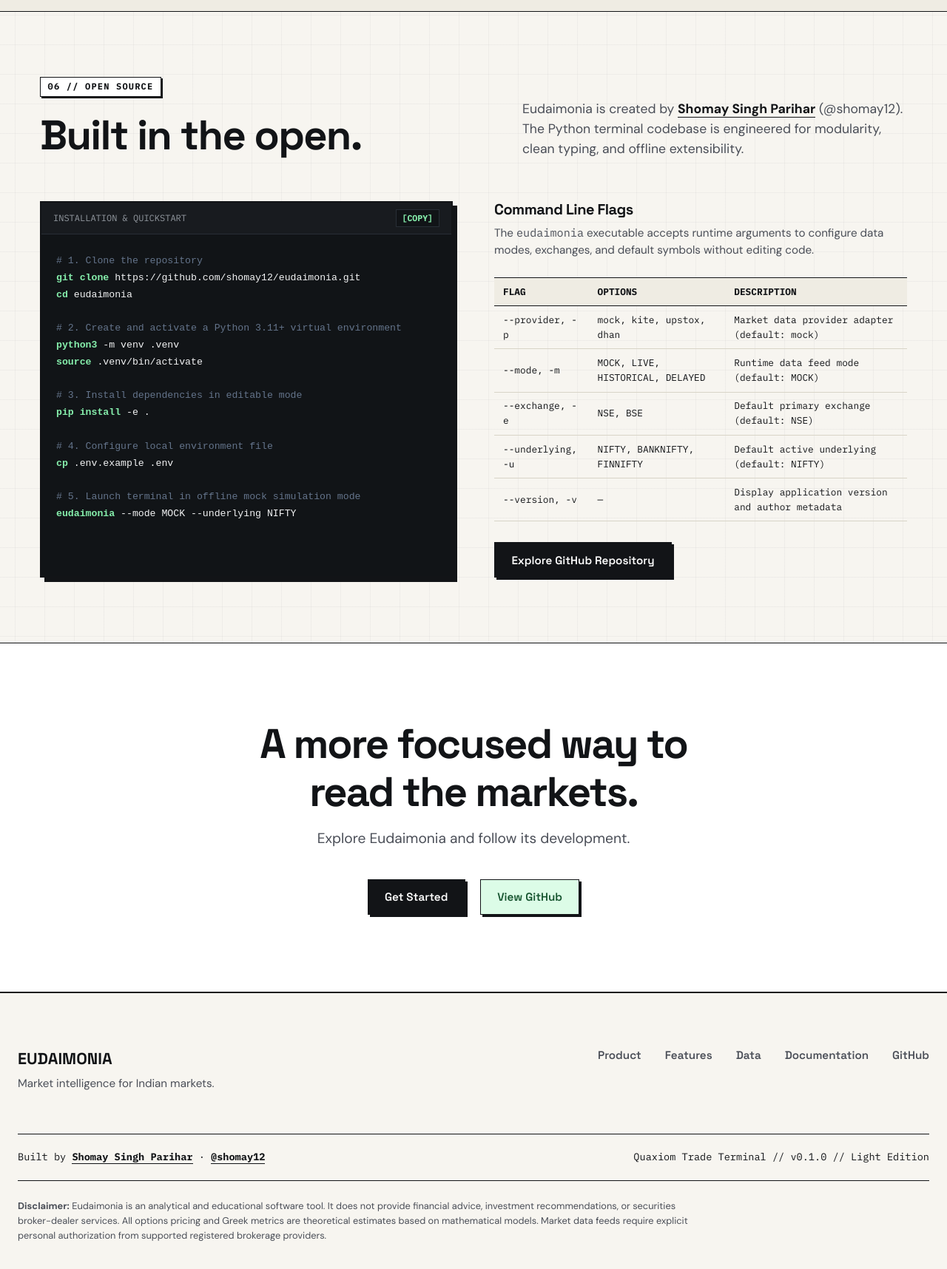
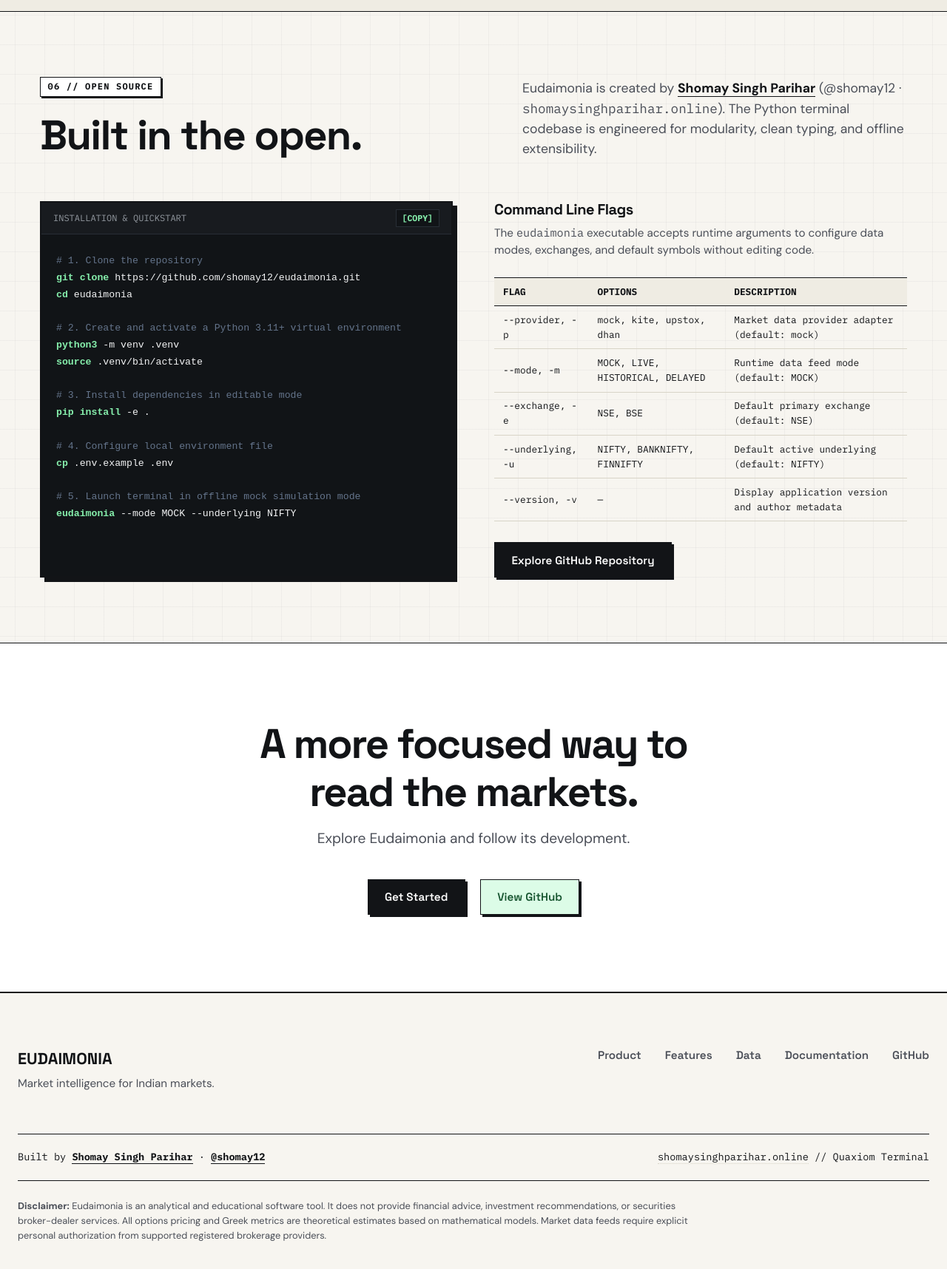
Before and after one commit to Shomay12/Eudaimonia, a website with bundled scripts: page index.html in a window 1280 px wide. Shown: the part 5500-7216 px from the top of the page at 74% size. Built offline with nearby package versions, Linux system fonts and the light colour scheme.

Commit message:
feat: link personal website shomaysinghparihar.online in creator attribution

```diff
--- a/index.html
+++ b/index.html
@@ -825,7 +825,7 @@ Target Markets: National Stock Exchange (NSE) &amp; Bombay Stock Exchange (BSE)
             <h2 id="developer-title" class="editorial-title">Built in the open.</h2>
           </div>
           <p class="editorial-subtitle">
-            Eudaimonia is created by <a href="https://github.com/shomay12" class="creator-attribution-link" target="_blank" rel="noopener noreferrer">Shomay Singh Parihar</a> (<a href="https://github.com/shomay12" class="text-ink font-mono font-bold" target="_blank" rel="noopener noreferrer">@shomay12</a>).
+            Eudaimonia is created by <a href="https://shomaysinghparihar.online" class="creator-attribution-link" target="_blank" rel="noopener noreferrer">Shomay Singh Parihar</a> (<a href="https://github.com/shomay12" class="text-ink font-mono font-bold" target="_blank" rel="noopener noreferrer">@shomay12</a> · <a href="https://shomaysinghparihar.online" class="text-secondary mono" target="_blank" rel="noopener noreferrer">shomaysinghparihar.online</a>).
             The Python terminal codebase is engineered for modularity, clean typing, and offline extensibility.
           </p>
         </div>
@@ -957,10 +957,10 @@ Target Markets: National Stock Exchange (NSE) &amp; Bombay Stock Exchange (BSE)
       <!-- Creator Attribution Strip -->
       <div class="footer-attribution-band">
         <div>
-          Built by <a href="https://github.com/shomay12" class="creator-attribution-link" target="_blank" rel="noopener noreferrer">Shomay Singh Parihar</a> · <a href="https://github.com/shomay12" class="creator-attribution-link" target="_blank" rel="noopener noreferrer">@shomay12</a>
+          Built by <a href="https://shomaysinghparihar.online" class="creator-attribution-link" target="_blank" rel="noopener noreferrer">Shomay Singh Parihar</a> · <a href="https://github.com/shomay12" class="creator-attribution-link" target="_blank" rel="noopener noreferrer">@shomay12</a>
         </div>
         <div class="text-muted">
-          Quaxiom Trade Terminal // v0.1.0 // Light Edition
+          <a href="https://shomaysinghparihar.online" class="text-secondary mono" target="_blank" rel="noopener noreferrer" style="border-bottom: 1px dotted var(--border-paper);">shomaysinghparihar.online</a> // Quaxiom Terminal
         </div>
       </div>
 
--- a/js/app.js
+++ b/js/app.js
@@ -23,7 +23,7 @@ export const CREATOR_CONFIG = {
   name: "Shomay Singh Parihar",
   handle: "@shomay12",
   githubUrl: "https://github.com/shomay12",
-  personalWebsiteUrl: null, // Configurable: keep null until verified domain is provided
+  personalWebsiteUrl: "https://shomaysinghparihar.online",
 };
 
 class EudaimoniaWebsiteApp {
--- a/package.json
+++ b/package.json
@@ -26,7 +26,8 @@
   ],
   "author": {
     "name": "Shomay Singh Parihar",
-    "url": "https://github.com/shomay12"
+    "url": "https://shomaysinghparihar.online",
+    "github": "https://github.com/shomay12"
   },
   "license": "MIT"
 }
--- a/scripts/lint.js
+++ b/scripts/lint.js
@@ -45,6 +45,7 @@ report(html.includes("Eudaimonia"), "Product name 'Eudaimonia' present and prope
 report(html.includes("Shomay Singh Parihar"), "Creator 'Shomay Singh Parihar' explicitly credited");
 report(html.includes("@shomay12"), "@shomay12 username credited");
 report(html.includes("https://github.com/shomay12"), "Verified GitHub profile URL linked");
+report(html.includes("shomaysinghparihar.online"), "Personal website URL 'shomaysinghparihar.online' credited");
 
 // 5. Check Section Headlines
 const hasHeroHeadline = /The markets,[\s\S]*?without the noise\./i.test(html);
```
Also changed, not shown: tests/website.test.js (+1 -0 lines), .github/workflows/deploy.yml, 1 other file.
